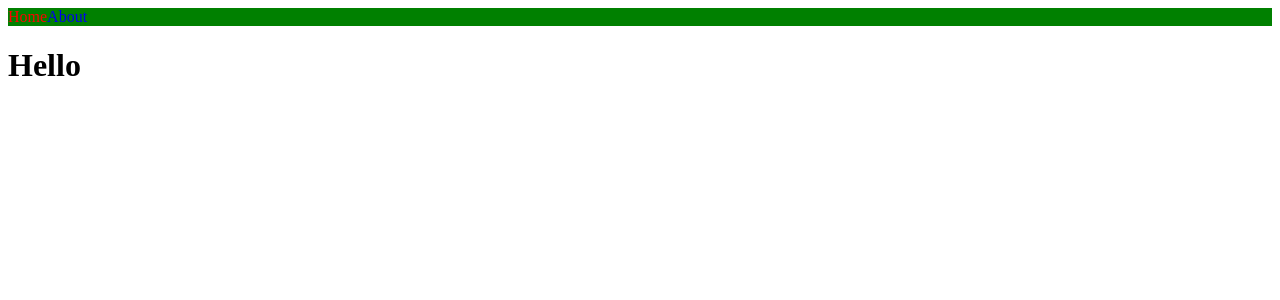
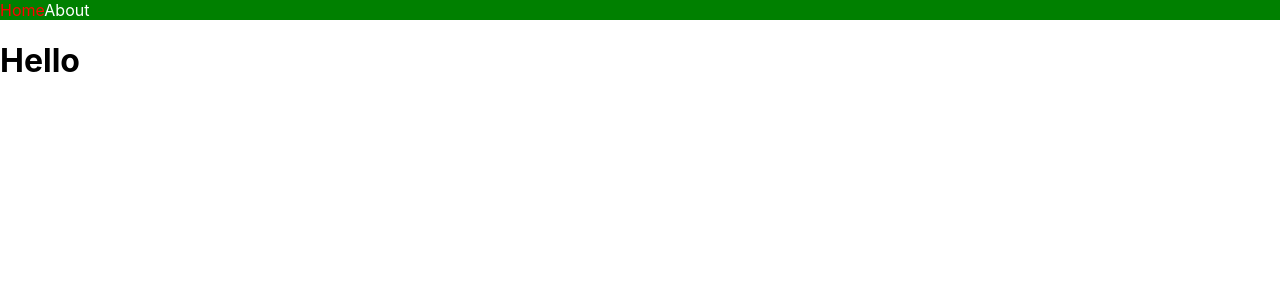
Before and after one commit to kwaksj329/NextJS-intro, a Next.js app: page / in a window 1280 px wide. Shown: the top 300 px of the page. Built offline with nearby package versions, Linux system fonts and the light colour scheme.

Commit message:
1.6 Custom App

```diff
--- /dev/null
+++ b/pages/_app.js
@@ -0,0 +1,16 @@
+import NavBar from "../components/NavBar";
+import "../styles/globals.css";
+
+export default function App({ Component, pageProps }) {
+  return (
+    <>
+      <NavBar />
+      <Component {...pageProps} />
+      <style jsx global>{`
+        a {
+          color: white;
+        }
+      `}</style>
+    </>
+  );
+}
--- a/pages/about.js
+++ b/pages/about.js
@@ -3,7 +3,6 @@ import NavBar from "../components/NavBar";
 export default function About() {
   return (
     <div>
-      <NavBar />
       <h1>about us</h1>
     </div>
   );
--- a/pages/index.js
+++ b/pages/index.js
@@ -5,7 +5,6 @@ export default function Home() {
   // const [counter, setCounter] = useState(0);
   return (
     <div>
-      <NavBar />
       <h1>Hello</h1>
       {/* <h1>{counter}</h1> */}
       {/* <button onClick={() => setCounter((prev) => prev + 1)}>+</button> */}
```
